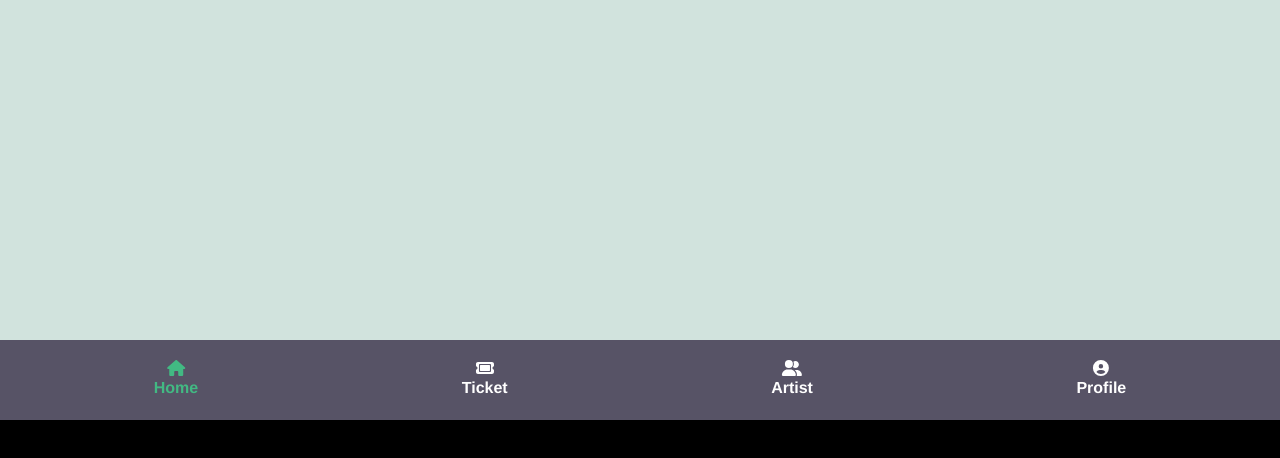
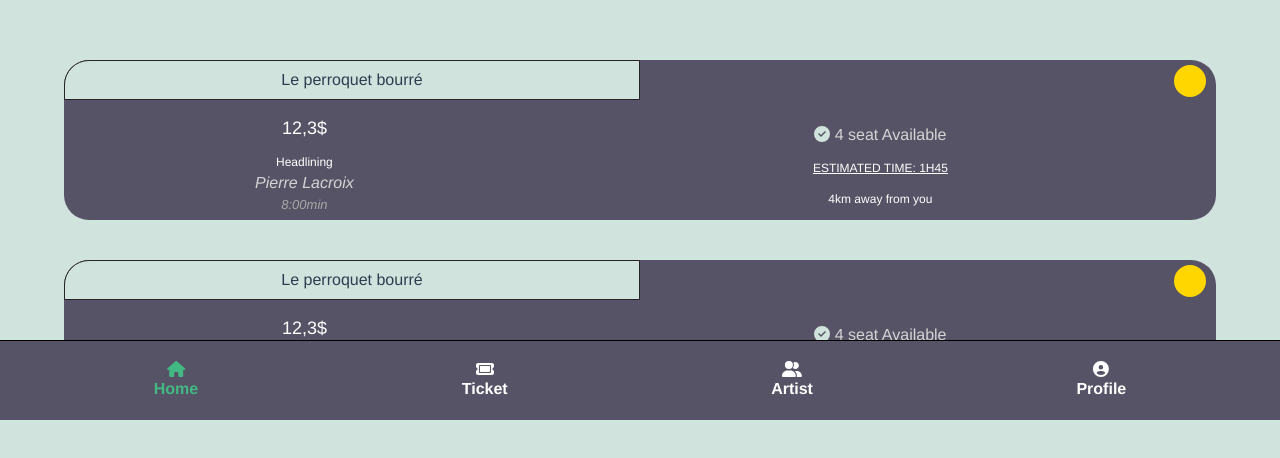
Before and after one commit to sebastiencg/projet_full-stack, a Vue app: page / in a window 1280 px wide. Shown: the part 380-838 px from the top of the page. After the commit the page ends 800 px from the top, so only its background shows below. Built offline with nearby package versions, Linux system fonts and the light colour scheme.

Commit message:
update navbar style and add list to home Component

```diff
--- a/src/App.vue
+++ b/src/App.vue
@@ -19,6 +19,7 @@
 
 
 nav {
+  border-top: 1px solid black;
   gap: 1em;
   display: flex;
   align-items: center;
--- a/src/components/HomeComponent.vue
+++ b/src/components/HomeComponent.vue
@@ -1,5 +1,5 @@
 <template>
-  <div style="height:90vh;">
+  <div class="map" style="height:55vh;">
     <l-map ref="map" v-model:zoom="zoom" :center="[45.75, 5.15]">
       <l-tile-layer
           url="https://{s}.tile.openstreetmap.org/{z}/{x}/{y}.png"
@@ -9,16 +9,125 @@
     </l-map>
   </div>
   <div class="eventList">
+    <div class="card">
+      <div class="top">
+        <div class="topLeft">
+          <span class="name">Le perroquet bourré</span>
+        </div>
+        <div class="color">
+          <div class="pill">
 
+          </div>
+        </div>
+      </div>
+      <div class="content">
+        <div class="left">
+          <span class="price">12,3$</span>
+          <p class="artist">
+            <span class="title">Headlining</span>
+            <span class="headName"><i>Pierre Lacroix</i></span>
+            <span class="duration"><i>8:00min</i></span>
+          </p>
+        </div>
+        <div class="right">
+          <span class="available">
+            <font-awesome-icon :icon="faCircleCheck()" style="color:var(--vert);" />
+            4 seat Available
+          </span>
+          <span class="total">
+            <u>estimated time: 1H45</u>
+          </span>
+          <span class="distance">
+            4km away from you
+          </span>
+        </div>
+      </div>
+    </div>
+    <div class="card">
+      <div class="top">
+        <div class="topLeft">
+          <span class="name">Le perroquet bourré</span>
+        </div>
+        <div class="color">
+          <div class="pill">
+
+          </div>
+        </div>
+      </div>
+      <div class="content">
+        <div class="left">
+          <span class="price">12,3$</span>
+          <p class="artist">
+            <span class="title">Headlining</span>
+            <span class="headName"><i>Pierre Lacroix</i></span>
+            <span class="duration"><i>8:00min</i></span>
+          </p>
+        </div>
+        <div class="right">
+          <span class="available">
+            <font-awesome-icon :icon="faCircleCheck()" style="color:var(--vert);" />
+            4 seat Available
+          </span>
+          <span class="total">
+            <u>estimated time: 1H45</u>
+          </span>
+          <span class="distance">
+            4km away from you
+          </span>
+        </div>
+      </div>
+    </div>
+    <div class="card">
+      <div class="top">
+        <div class="topLeft">
+          <span class="name">Le perroquet bourré</span>
+        </div>
+        <div class="color">
+          <div class="pill">
+
+          </div>
+        </div>
+      </div>
+      <div class="content">
+        <div class="left">
+          <span class="price">12,3$</span>
+          <p class="artist">
+            <span class="title">Headlining</span>
+            <span class="headName"><i>Pierre Lacroix</i></span>
+            <span class="duration"><i>8:00min</i></span>
+          </p>
+        </div>
+        <div class="right">
+          <span class="available">
+            <font-awesome-icon :icon="faCircleCheck()" style="color:var(--vert);" />
+            4 seat Available
+          </span>
+          <span class="total">
+            <u>estimated time: 1H45</u>
+          </span>
+          <span class="distance">
+            4km away from you
+          </span>
+        </div>
+      </div>
+    </div>
   </div>
 </template>
 
 <script>
 import "leaflet/dist/leaflet.css";
 import { LMap, LTileLayer } from "@vue-leaflet/vue-leaflet";
+import {FontAwesomeIcon} from "@fortawesome/vue-fontawesome";
+import {faCircleCheck} from "@fortawesome/free-solid-svg-icons";
 
 export default {
+  methods: {
+    faCircleCheck() {
+      return faCircleCheck
+    }
+  },
   components: {
+    FontAwesomeIcon,
     LMap,
     LTileLayer,
   },
@@ -31,10 +140,130 @@ export default {
 </script>
 
 <style scoped>
+
+.map{
+  position: relative;
+  z-index: 1;
+}
+
 .eventList{
-  height: 30vh;
+  padding-top: 5vh;
+  z-index: 10;
+  position: fixed;
+  bottom: 10vh;
+  height: 40vh;
   width: 100%;
-  background-color: black;
+  background-color: #D1E3DD;
+  border-top-left-radius: 25px;
+  border-top-right-radius: 25px;
+  overflow: scroll;
+  display: flex;
+  align-items: center;
+  flex-direction: column;
+}
+
+.card{
+  display: flex;
+  flex-direction: column;
+  background-color: #575366;
+  height: 20vh;
+  width: 90%;
+  border-radius: 25px;
+  margin-bottom: 5vh;
+}
+
+.top{
+  display: flex;
+  flex-direction: row;
+  justify-content: space-between;
+}
+
+.topLeft{
+  background-color: var(--vert);
+  border: 1px solid var(--black);
+  border-top-left-radius: 25px;
+  height: 5vh;
+  width: 45vw;
+  display: flex;
+  justify-content: center;
+  align-items: center;
+}
+
+.pill{
+  height: 4vh;
+  width: 4vh;
+  border-radius: 100%;
+  background-color: var(--check_yellow);
+  margin-right: 10px;
+  margin-top: 5px;
+}
+
+.content{
+  display: flex;
+  flex-direction: row;
+}
+
+.artist{
+  display: flex;
+  flex-direction: column;
+}
+
+.price{
+  font-size: 18px;
+  color: white;
+}
+
+.title{
+  font-size: 12px;
+  color: white;
+}
+
+.headName+.duration{
+  font-size: 13px;
+}
+
+.headName{
+  color: #D4D4D4;
+}
+
+.duration{
+  color: #A8A8A8;
+}
+
+.left{
+  width: 40%;
+  padding-left: 20px;
+  padding-top: 10px;
+  height: 15vh;
+  flex-direction: column;
+  display: flex;
+  justify-content: space-around;
+}
+
+.right{
+  width: 60%;
+  padding-left: 20px;
+  padding-top: 10px;
+  height: 15vh;
+  flex-direction: column;
+  display: flex;
+  justify-content: space-evenly;
+}
+
+.available{
+  color: #D4D4D4;
+}
+
+.total{
+  font-size: 12px;
+
+  text-transform: uppercase;
+  color: white;
+}
+
+.distance{
+  font-size: 12px;
+  color: white;
 }
 
 </style>
```
